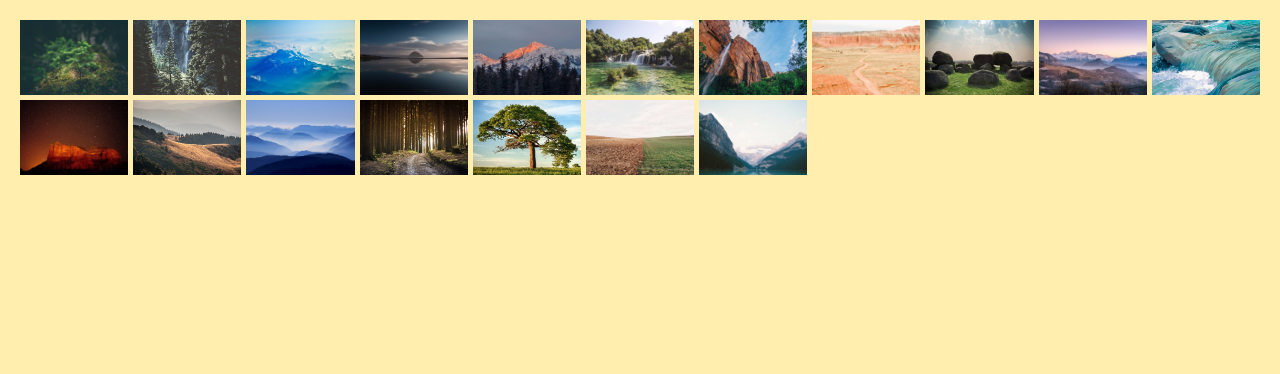
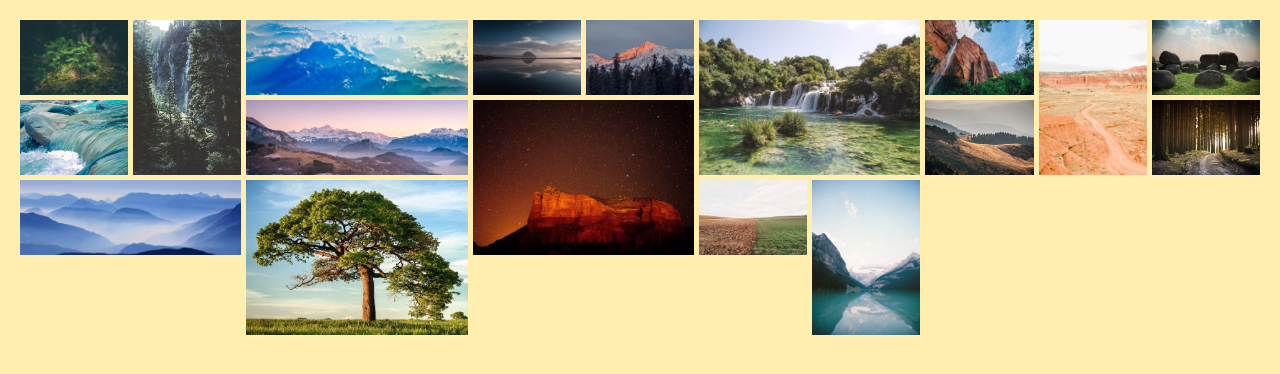
Before and after one commit to Rcf47/GridEducation, a website built with Vite: page scrimba/gridImages/index.html in a window 1280 px wide. Built offline with nearby package versions, Linux system fonts and the light colour scheme.

Commit message:
docs: add dense autoflow

```diff
--- a/scrimba/gridImages/index.css
+++ b/scrimba/gridImages/index.css
@@ -3,13 +3,18 @@
     grid-gap: 5px;
     grid-template-columns: repeat(auto-fit, minmax(100px, 1fr));
     grid-auto-rows: 75px;
+    grid-auto-flow: dense;
 }
 
 .horizontal {
+  grid-column: span 2;
 }
 
 .vertical {
+  grid-row: span 2;
 }
 
 .big {
+  grid-column: span 2;
+  grid-row: span 2;
 }
```
